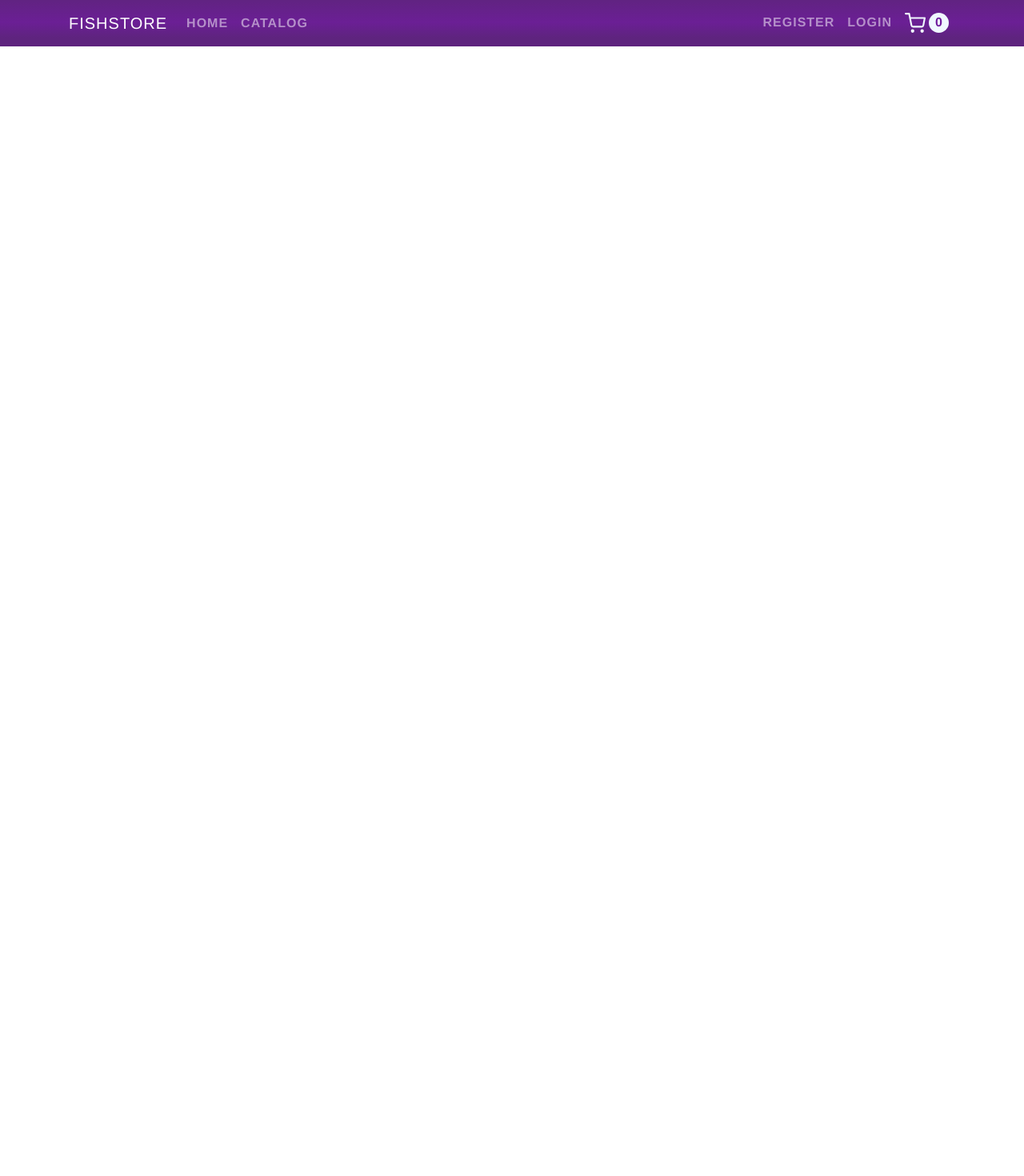
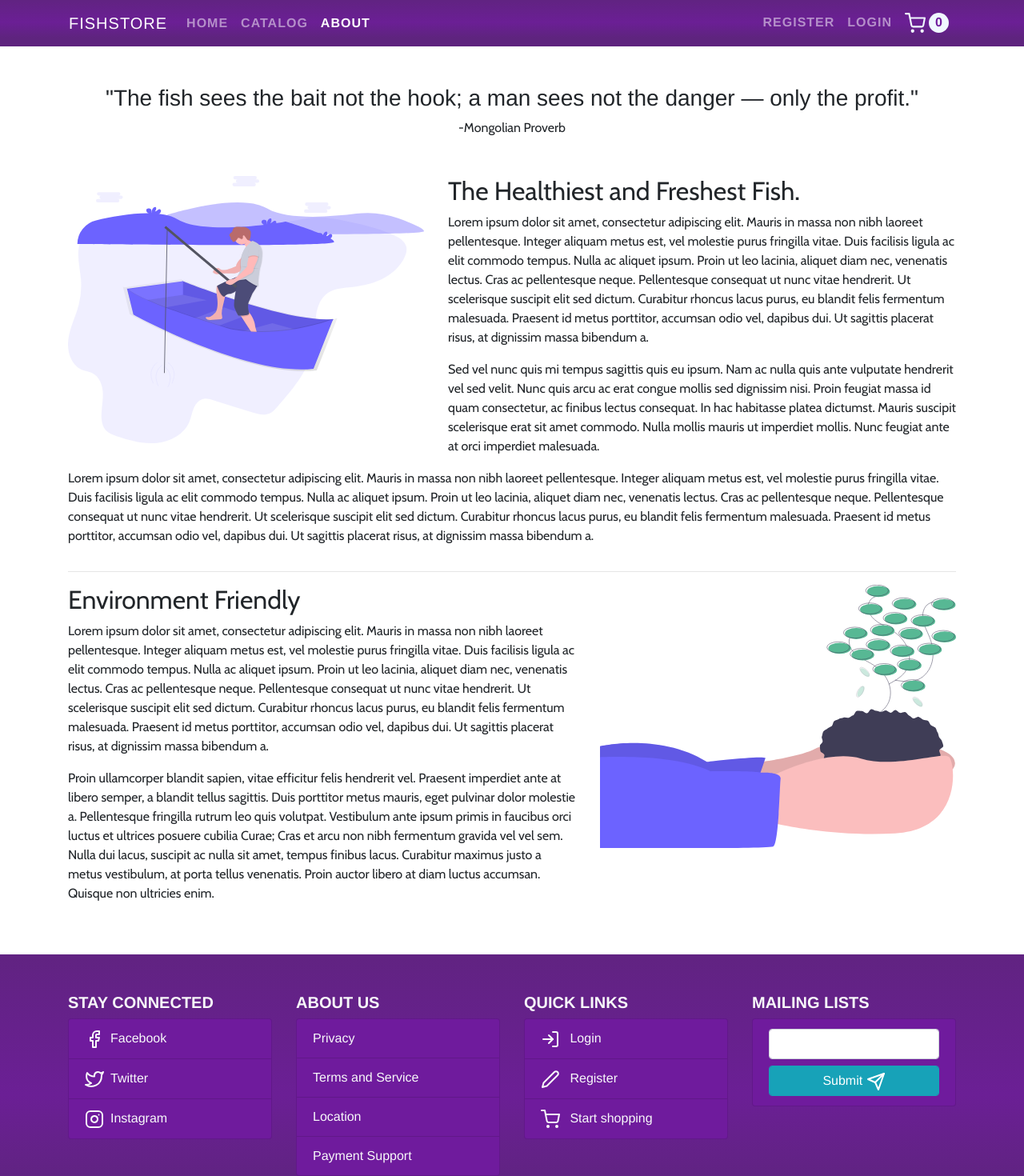
Before and after one commit to eevan7a9/e-commerce-fish-store, a Vue app in the folder frontend-fish-store/: page /#/about in a window 1280 px wide. Shown: the top 1470 px of the page at 80% size. Before the commit the page ends 800 px from the top, so only its background shows below. Built offline with nearby package versions, Linux system fonts and the light colour scheme; no server answers; sample sign-in values are in the browser's storage.

Commit message:
added about page

```diff
--- a/frontend-fish-store/src/App.vue
+++ b/frontend-fish-store/src/App.vue
@@ -37,6 +37,9 @@ export default {
 </script>
 <style>
 @import url("./assets/css/custom.css");
+@import url("https://fonts.googleapis.com/css?family=Anton&display=swap");
+@import url('https://fonts.googleapis.com/css?family=Cabin&display=swap');
+
 body,
 html {
   height: 100%;
--- a/frontend-fish-store/src/components/Navbar.vue
+++ b/frontend-fish-store/src/components/Navbar.vue
@@ -10,6 +10,9 @@
                     </b-nav-item>
                     <b-nav-item to="/catalog" class="text-light font-weight-bolder" :active="$route.name == 'catalog'">
                         Catalog
+                    </b-nav-item>
+                    <b-nav-item to="/about" class="text-light font-weight-bolder" :active="$route.name == 'about'">
+                        About
                     </b-nav-item>
                 </b-navbar-nav>
                 <!-- Right aligned nav items -->
--- a/frontend-fish-store/src/components/ShowcaseImage.vue
+++ b/frontend-fish-store/src/components/ShowcaseImage.vue
@@ -4,7 +4,7 @@
             <div class="h-100 showcase-wrapper">
                 <div class="text-white py-5 showcase-header">
                     <h1 class="font-weight-light text-inner-shadow-violet">Organic Fed Kois</h1>
-                    <p class="lead text-inner-shadow-violet">We grow the Fish the way a Fish normally should.</p>
+                    <p class="lead text-inner-shadow-violet">We grow the Fish the way a Fish normally should. We commit ourselves to fish greatness There's nothing like our fish. It's time to think about fresh healthy fish.</p>
                     <div class="w-100 text-center mt-5">
                         <router-link :to="{name:'catalog'}">
                            <button class="btn-shopping font-weight-bold py-2 px-3 text-uppercase pulse">Start shopping
@@ -32,12 +32,8 @@
     };
 </script>
 <style scoped>
-    @import url("https://fonts.googleapis.com/css?family=Anton&display=swap");
-    @import url('https://fonts.googleapis.com/css?family=Cabin&display=swap');
-
     .masterhead {
         height: 93vh;
-        min-height: 500px;
         background: linear-gradient(0deg, rgba(15, 13, 13, 0.3), rgba(23, 19, 21, 0.3)), url("https://cdn.pixabay.com/photo/2014/04/21/11/51/koi-329076_960_720.jpg");
         background-size: cover;
         background-position: center;
@@ -101,5 +97,8 @@
         .showcase-header {
           order: 2;
         }
+        img{
+            height: 200px;
+        }
     }
 </style>
--- a/frontend-fish-store/src/router/index.js
+++ b/frontend-fish-store/src/router/index.js
@@ -17,6 +17,11 @@ const routes = [
     // this generates a separate chunk (about.[hash].js) for this route
     // which is lazy-loaded when the route is visited.
     component: () => import(/* webpackChunkName: "about" */ '../views/Catalog.vue')
+  },
+  {
+    path: '/about',
+    name: 'about',
+    component: () => import("../views/About.vue")
   },
   {
     path: '/login',
--- /dev/null
+++ b/frontend-fish-store/src/views/About.vue
@@ -0,0 +1,55 @@
+<template>
+    <div>
+        <div class="container my-5">
+            <div class="text-center my-5">
+                <h3>
+                    "The fish sees the bait not the hook; a man sees not the danger — only the profit."
+                </h3>
+                <p>-Mongolian Proverb</p>
+            </div>
+            <div class="row intro-container">
+                <div class="col-md-5">
+                    <img src="../assets/img/fishing.svg" class="img-fluid" alt="fishing">
+                </div>
+                <div class="col-md-7">
+                    <h2>The Healthiest and Freshest Fish.</h2>
+                    <p>Lorem ipsum dolor sit amet, consectetur adipiscing elit. Mauris in massa non nibh laoreet pellentesque. Integer aliquam metus est, vel molestie purus fringilla vitae. Duis facilisis ligula ac elit commodo tempus. Nulla ac aliquet ipsum. Proin ut leo lacinia, aliquet diam nec, venenatis lectus. Cras ac pellentesque neque. Pellentesque consequat ut nunc vitae hendrerit. Ut scelerisque suscipit elit sed dictum. Curabitur rhoncus lacus purus, eu blandit felis fermentum malesuada. Praesent id metus porttitor, accumsan odio vel, dapibus dui. Ut sagittis placerat risus, at dignissim massa bibendum a. </p>
+                    <p>
+                        Sed vel nunc quis mi tempus sagittis quis eu ipsum. Nam ac nulla quis ante vulputate hendrerit vel sed velit. Nunc quis arcu ac erat congue mollis sed dignissim nisi. Proin feugiat massa id quam consectetur, ac finibus lectus consequat. In hac habitasse platea dictumst. Mauris suscipit scelerisque erat sit amet commodo. Nulla mollis mauris ut imperdiet mollis. Nunc feugiat ante at orci imperdiet malesuada.
+                    </p>
+                </div>
+                <div class="col-12">
+                    <p>Lorem ipsum dolor sit amet, consectetur adipiscing elit. Mauris in massa non nibh laoreet pellentesque. Integer aliquam metus est, vel molestie purus fringilla vitae. Duis facilisis ligula ac elit commodo tempus. Nulla ac aliquet ipsum. Proin ut leo lacinia, aliquet diam nec, venenatis lectus. Cras ac pellentesque neque. Pellentesque consequat ut nunc vitae hendrerit. Ut scelerisque suscipit elit sed dictum. Curabitur rhoncus lacus purus, eu blandit felis fermentum malesuada. Praesent id metus porttitor, accumsan odio vel, dapibus dui. Ut sagittis placerat risus, at dignissim massa bibendum a. </p>
+                </div>
+            </div>
+            <hr>
+            <div class="row environment-container">
+                <div class="col-md-7">
+                    <h2>Environment Friendly</h2>
+                    <p>Lorem ipsum dolor sit amet, consectetur adipiscing elit. Mauris in massa non nibh laoreet pellentesque. Integer aliquam metus est, vel molestie purus fringilla vitae. Duis facilisis ligula ac elit commodo tempus. Nulla ac aliquet ipsum. Proin ut leo lacinia, aliquet diam nec, venenatis lectus. Cras ac pellentesque neque. Pellentesque consequat ut nunc vitae hendrerit. Ut scelerisque suscipit elit sed dictum. Curabitur rhoncus lacus purus, eu blandit felis fermentum malesuada. Praesent id metus porttitor, accumsan odio vel, dapibus dui. Ut sagittis placerat risus, at dignissim massa bibendum a. </p>
+                    <p>Proin ullamcorper blandit sapien, vitae efficitur felis hendrerit vel. Praesent imperdiet ante at libero semper, a blandit tellus sagittis. Duis porttitor metus mauris, eget pulvinar dolor molestie a. Pellentesque fringilla rutrum leo quis volutpat. Vestibulum ante ipsum primis in faucibus orci luctus et ultrices posuere cubilia Curae; Cras et arcu non nibh fermentum gravida vel vel sem. Nulla dui lacus, suscipit ac nulla sit amet, tempus finibus lacus. Curabitur maximus justo a metus vestibulum, at porta tellus venenatis. Proin auctor libero at diam luctus accumsan. Quisque non ultricies enim. </p>
+                </div>
+                <div class="col-md-5">
+                    <img src="../assets/img/environment.svg" class="img-fluid" alt="environment">
+                </div>
+            </div>
+        </div>
+        <Footer />
+    </div>
+</template>
+<script>
+    import Footer from "../components/Footer";
+    export default {
+        name: "About",
+        components: {
+            Footer
+        }
+    }
+</script>
+<style scoped>
+    p,
+    h1,
+    h2 {
+        font-family: 'Cabin', sans-serif;
+    }
+</style>
```
Also changed, not shown: frontend-fish-store/src/assets/img/environment.svg (added), frontend-fish-store/src/assets/img/fishing.svg (added).
